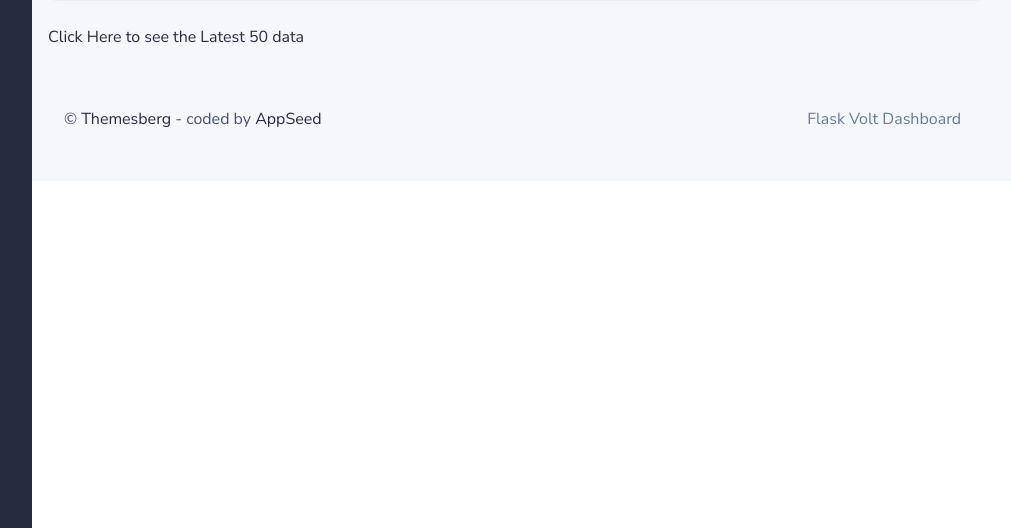
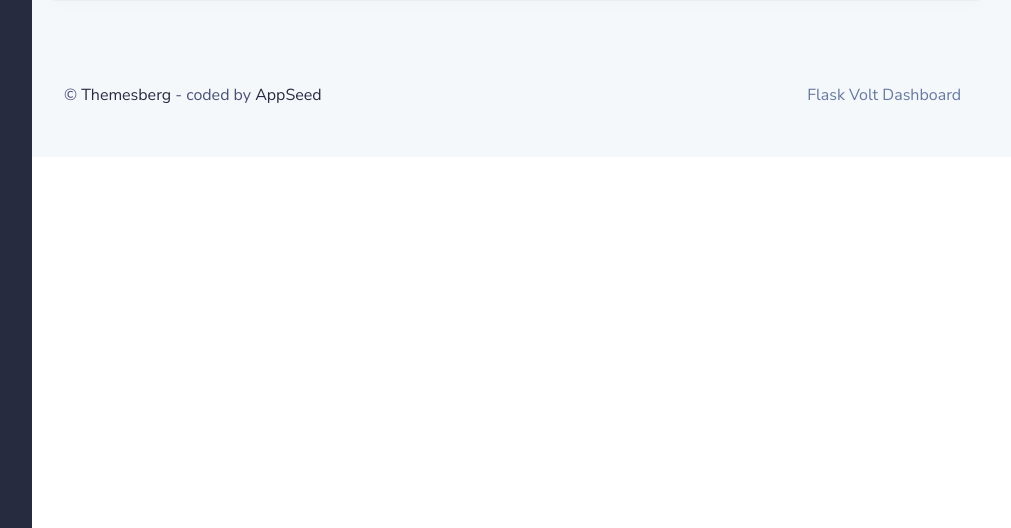
Before and after one commit to bryonkyd/IotCA2, a Flask app: page /index in a window 1280 px wide. Shown: the part 272-800 px from the top of the page, without its empty margins (228-1239 px from the left). Run offline with Flask 2, Linux system fonts and the light colour scheme; the visitor is signed in with stand-in values (Sample User, id 1); some libraries are stand-ins or nearby versions.

Commit message:
Update index.html

```diff
--- a/Website/app/home/templates/index.html
+++ b/Website/app/home/templates/index.html
@@ -89,7 +89,6 @@
                 </div>
             </div>
         </div>
-        <a href="old.html">Click Here to see the Latest 50 data</a>
         {% include 'includes/footer.html' %}
 
     </main>
```
